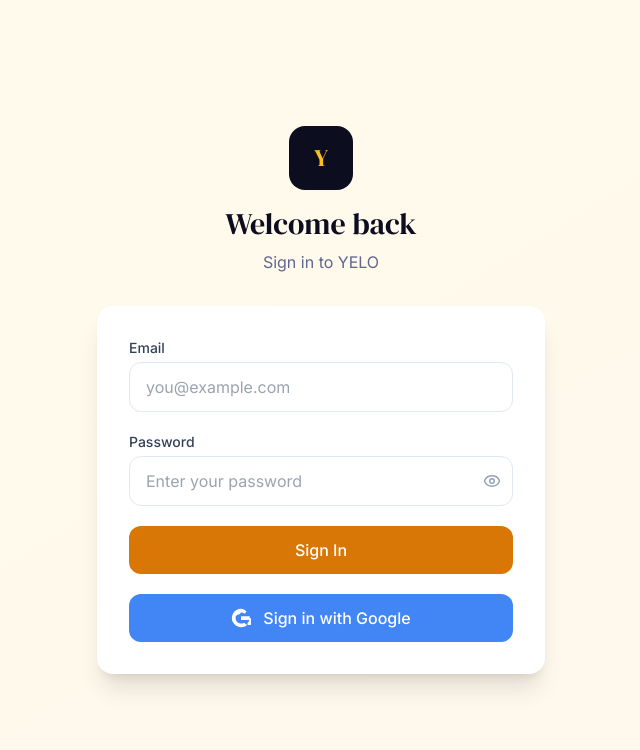
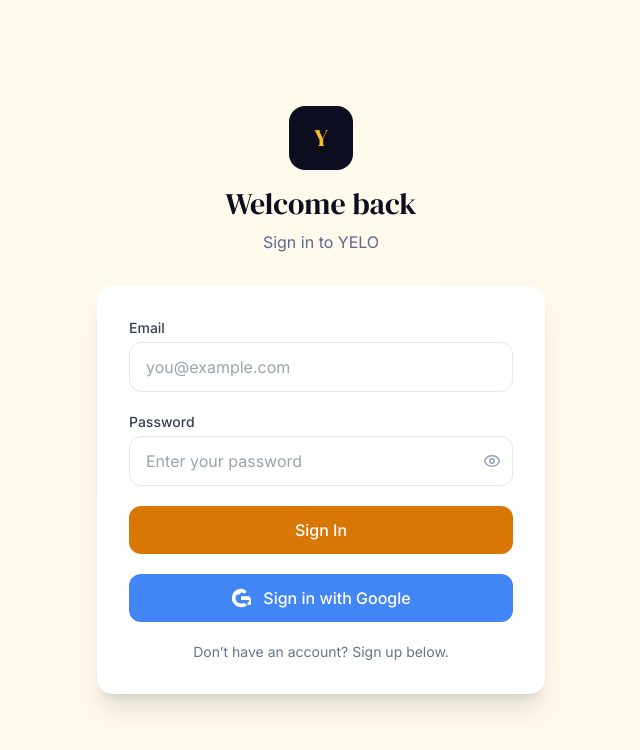
Before and after one commit to atharvjoshi200723-bot/yelo, a React (Vite) app in the folder frontend/: page /login in a window 1280 px wide. Shown: the top 750 px of the page, without its empty margins (319-959 px from the left). Built offline with nearby package versions, Linux system fonts and the light colour scheme; no server answers.

Commit message:
Add Don’t have an account? Sign up below. to login page

```diff
--- a/frontend/src/pages/LoginPage.tsx
+++ b/frontend/src/pages/LoginPage.tsx
@@ -106,6 +106,9 @@
 
           <GoogleLogin />
 
+          <p className="text-center text-sm text-slate-500 mt-4">
+            Don’t have an account? Sign up below.
+          </p>
 
         </form>
       </div>
```
